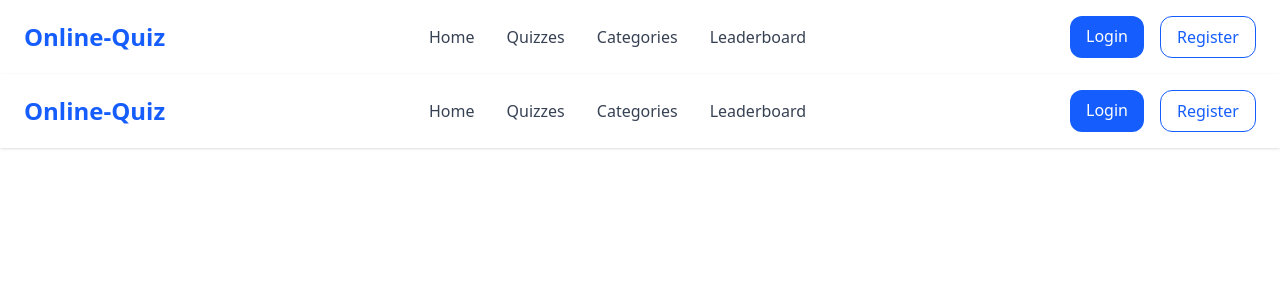
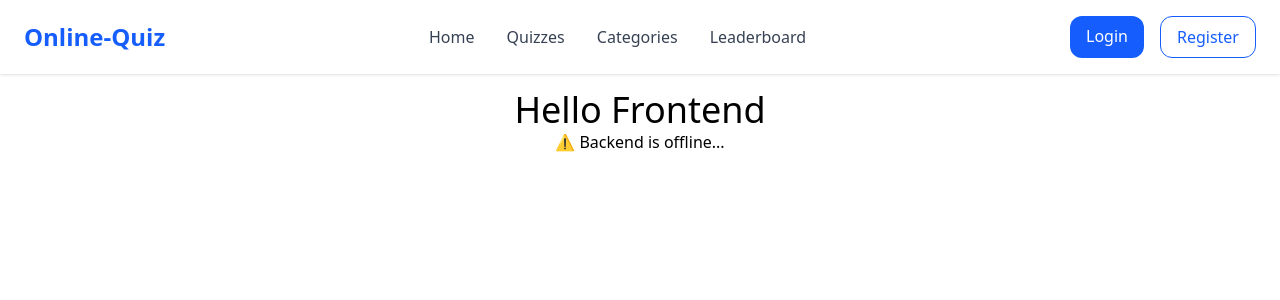
Before and after one commit to Rathanak-Phan/online-quizzes-plateform, a Next.js app in the folder frontend/: page / in a window 1280 px wide. Shown: the top 300 px of the page. Built offline with nearby package versions, Linux system fonts and the light colour scheme; no server answers.

Commit message:
Fix missing module export

```diff
--- a/frontend/app/(public-pages)/page.tsx
+++ /dev/null
@@ -1,25 +0,0 @@
-"use client";
-
-import PublicLayout from "./layout";
-import api from "@/lib/axios";
-import { useEffect, useState } from "react";
-
-export default function HomePage() {
-  const [message, setMessage] = useState("loading...");
-
-  useEffect(() => {
-    api
-      .get("/api")
-      .then((res) => setMessage(res.data))
-      .catch(() => setMessage("⚠️ Backend is offline..."));
-  }, []);
-
-  return (
-    <PublicLayout>
-      <div>
-        {/* <h1 className="text-4xl">Hello Frontend</h1>
-        <p>{message}</p> */}
-      </div>
-    </PublicLayout>
-  );
-}
--- a/frontend/app/page.tsx
+++ b/frontend/app/page.tsx
@@ -1,6 +1,6 @@
+// app/page.tsx
 "use client";
-
-import PublicLayout from "./(public-pages)/layout"; // Wrap homepage with your PublicLayout
+import PublicLayout from "./(public-pages)/layout";
 import api from "@/lib/axios";
 import { useEffect, useState } from "react";
 
@@ -17,8 +17,8 @@ export default function RootHomePage() {
   return (
     <PublicLayout>
       <div className="p-4 text-center">
-        <h1 className="text-4xl font-bold mb-4">Welcome to Online Quizzes!</h1>
-        <p className="text-lg">{message}</p>
+        <h1 className="text-4xl">Hello Frontend</h1>
+        <p>{message}</p>
       </div>
     </PublicLayout>
   );
```
